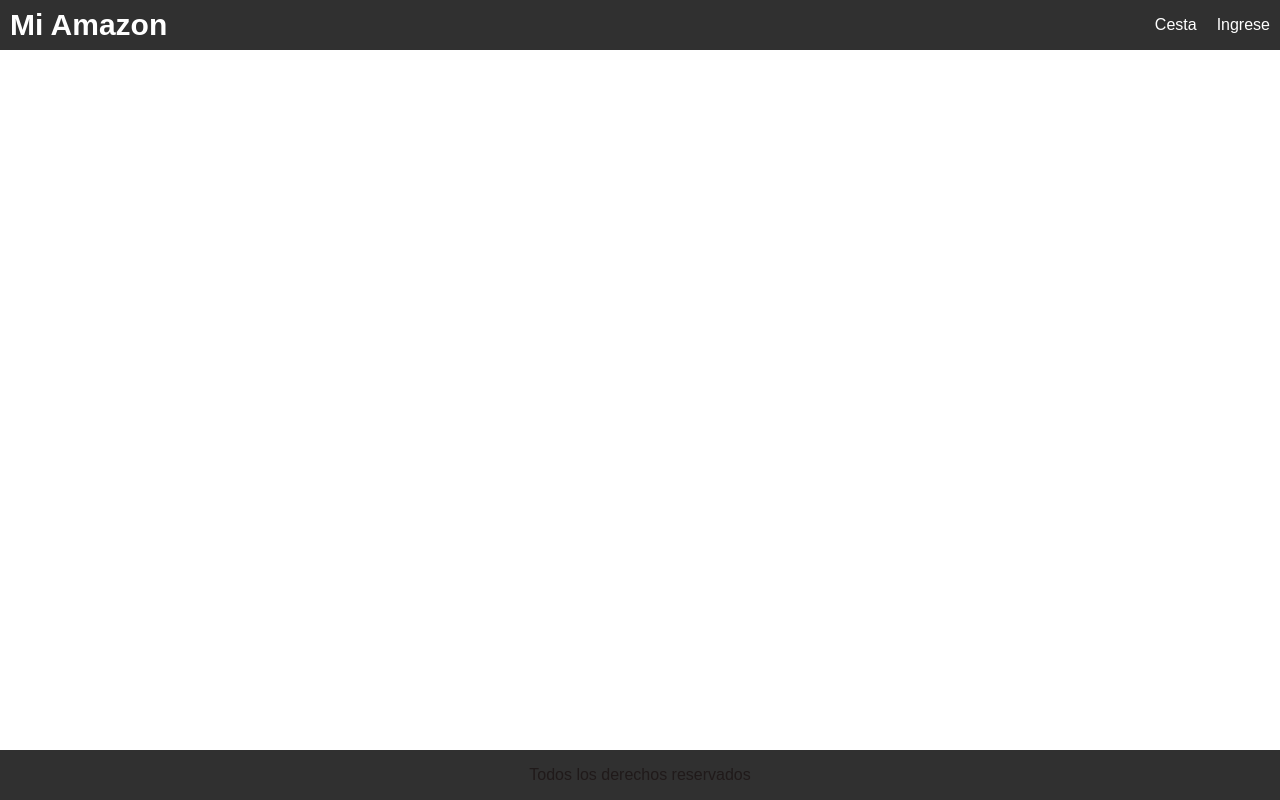
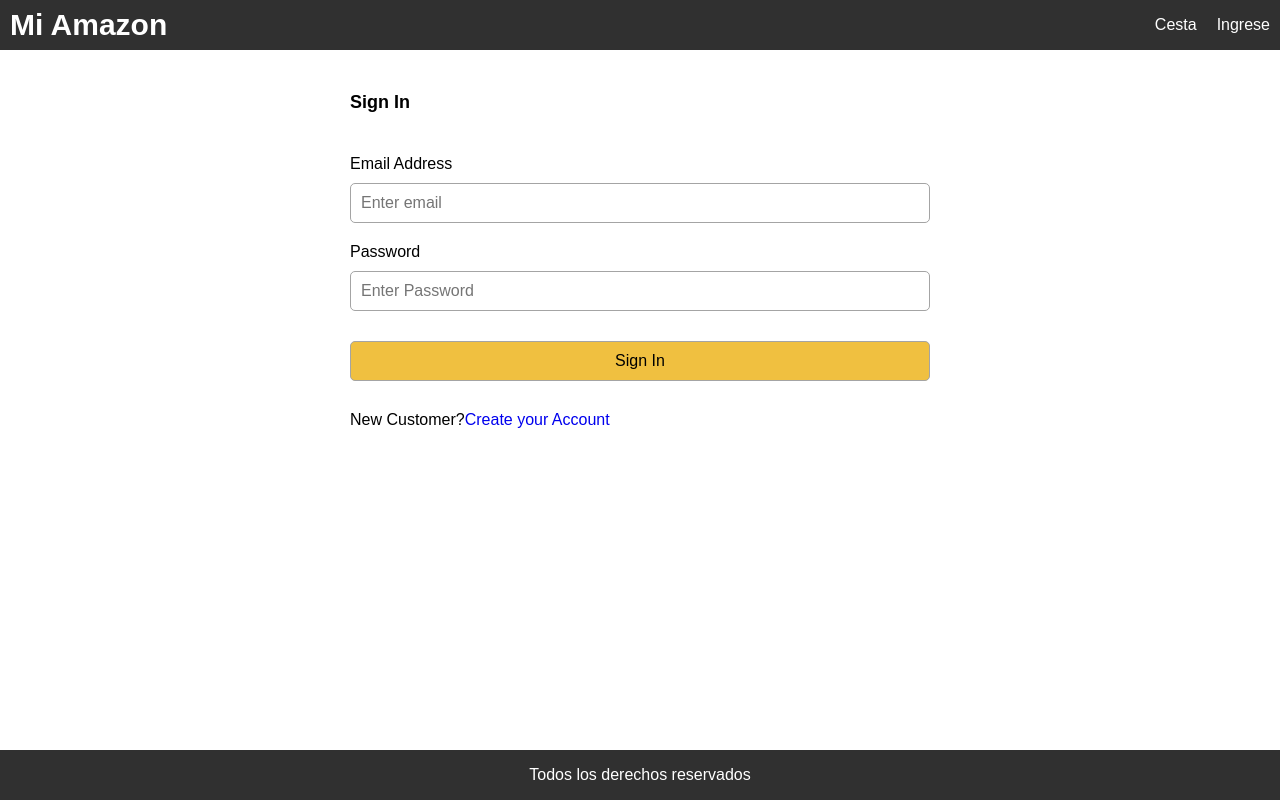
Before and after one commit to DevPed/AMAZON-CLONE, a React (Create React App) app in the folder frontend/: page /signin in a window 1280 px wide. Built offline with nearby package versions, Linux system fonts and the light colour scheme; the HTML template or start-up script is replaced by a standard one.

Commit message:
Signin Screen

```diff
--- a/frontend/src/App.js
+++ b/frontend/src/App.js
@@ -4,10 +4,10 @@
 import CartScreen from './screens/CartScreen';
 import HomeScreen from './screens/HomeScreen';
 import ProductScreen from './screens/ProductScreen';
+import SigninScreen from './screens/SigninScreen';
 
 function App() {
-
-  const cart = useSelector(state => state.cart);
+  const cart = useSelector((state) => state.cart);
   const { cartItems } = cart;
   return (
     <BrowserRouter>
@@ -19,17 +19,19 @@
             </Link>
           </div>
           <div>
-            <Link to='/cart'>Cesta
+            <Link to='/cart'>
+              Cesta
               {cartItems.length > 0 && (
-                <span className="badge">{cartItems.length}</span>
+                <span className='badge'>{cartItems.length}</span>
               )}
             </Link>
             <Link to='/signin'>Ingrese</Link>
           </div>
         </header>
         <main>
-          <Route path="/cart/:id?" component={CartScreen}></Route>
+          <Route path='/cart/:id?' component={CartScreen}></Route>
           <Route path='/product/:id' component={ProductScreen}></Route>
+          <Route path='/signin' component={SigninScreen}></Route>
           <Route path='/' component={HomeScreen} exact></Route>
         </main>
         <footer className='row center'>Todos los derechos reservados</footer>
--- a/frontend/src/index.css
+++ b/frontend/src/index.css
@@ -35,7 +35,7 @@
 footer {
   grid-area: footer;
   background-color: #303030;
-  color: #201a1a;
+  color: #ffffff;
 }
 /*general*/
 h1 {
@@ -186,3 +186,17 @@
   color: #a02020;
   background-color: #f77575;
 }
+/*Form*/
+.form {
+  max-width: 60rem;
+  margin: 0 auto;
+}
+.form > div {
+  display: flex;
+  flex-direction: column;
+  margin: 1rem;
+}
+.form label {
+  margin: 1rem 0;
+  display: block;
+}
--- /dev/null
+++ b/frontend/src/screens/SigninScreen.js
@@ -0,0 +1,53 @@
+import React, { useState } from 'react';
+import { Link } from 'react-router-dom';
+
+export default function SigninScreen() {
+  const [email, setEmail] = useState();
+  const [password, setPassword] = useState();
+  const submitHandler = (e) => {
+    e.preventDefault();
+    //TODO:signin action
+  };
+  return (
+    <div>
+      <form className='form' onSubmit={submitHandler}>
+        <div>
+          <h1>Sign In</h1>
+        </div>
+        <div>
+          <label htmlFor='email'>Email Address</label>
+          <input
+            type='email'
+            id='email'
+            placeholder='Enter email'
+            required
+            onChange={(e) => setEmail(e.target.value)}
+          ></input>
+        </div>
+        <div>
+          <label htmlFor='password'>Password</label>
+          <input
+            type='password'
+            id='password'
+            placeholder='Enter Password'
+            required
+            onChange={(e) => setPassword(e.target.value)}
+          ></input>
+        </div>
+        <div>
+          <label />
+          <button className='primary' type='submit'>
+            Sign In
+          </button>
+        </div>
+        <div>
+          <label />
+          <div>
+            New Customer?
+            <Link to='/register'>Create your Account</Link>
+          </div>
+        </div>
+      </form>
+    </div>
+  );
+}
```
Also changed, not shown: 1 other file (tests, documents, lock files or other folders).
